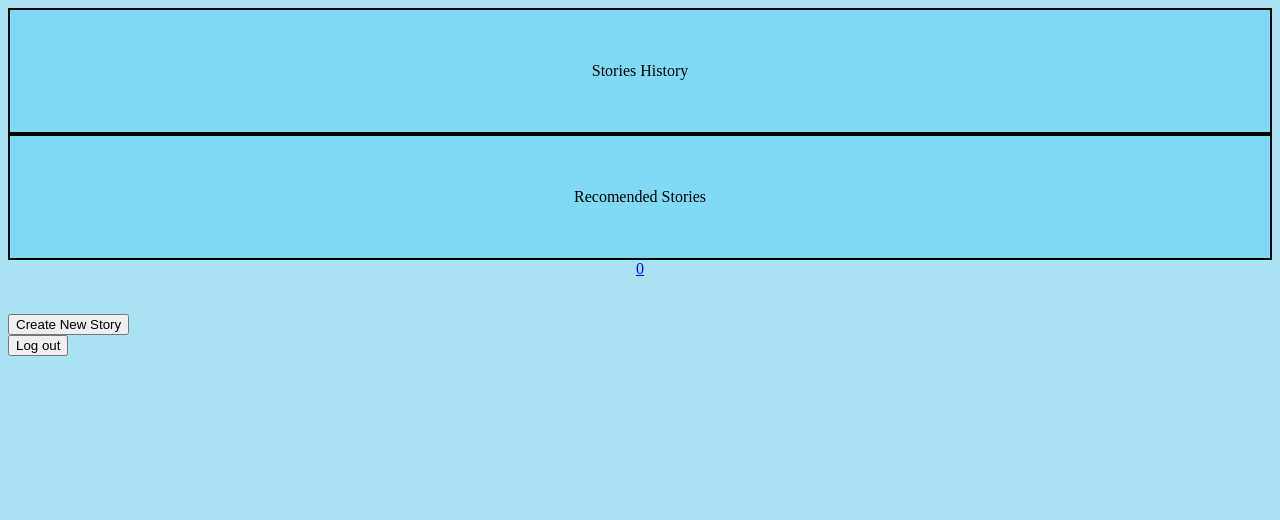
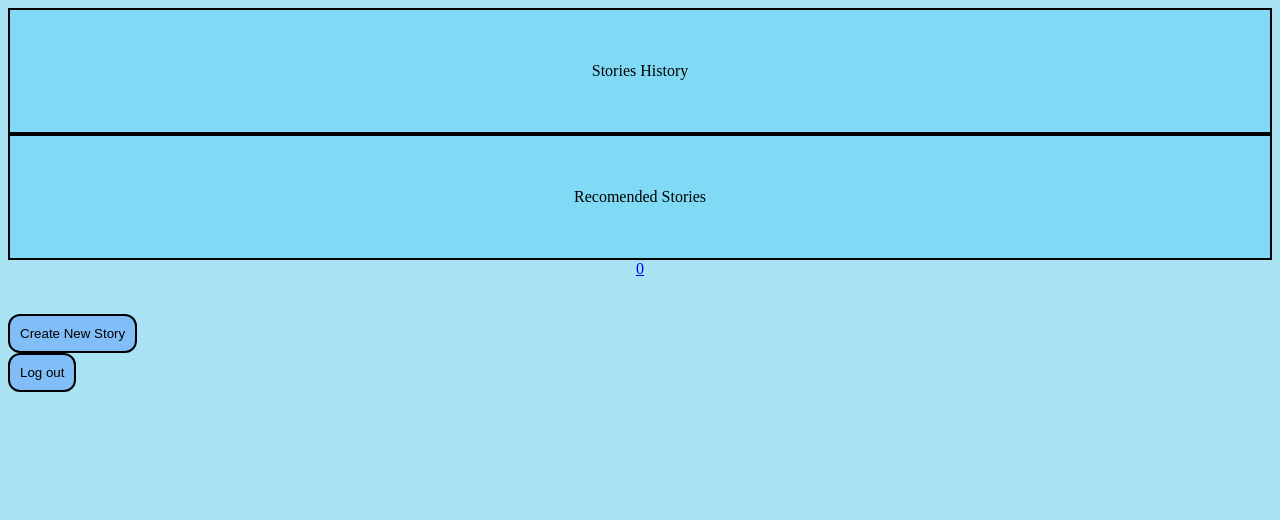
Before and after one commit to syoon123/vims_blog, a Flask app: page / in a window 1280 px wide. Shown: the top 520 px of the page. Run offline with Flask 2, Linux system fonts and the light colour scheme; a user stored in the database is signed in; data comes from the database, SQL or seed files in the repository; both versions use the stored data as it was after the commit; data that the repository does not hold is empty.

Commit message:
button formats

```diff
--- a/templates/homepageTemplate.html
+++ b/templates/homepageTemplate.html
@@ -13,11 +13,11 @@
 
 <div class="body"><br><br>
     <form action = "/newstory/">
-        <input type = "submit" value = "Create New Story"><br>
+        <input type = "submit" value = "Create New Story" class="button"><br>
     </form>
 
     <form action = "/logout/">
-        <input type = "submit" value = "Log out"> <br>
+        <input type = "submit" value = "Log out" class="button"> <br>
     </form>
     <br><br></div>
 
--- a/templates/make_post.html
+++ b/templates/make_post.html
@@ -13,7 +13,7 @@
 	<input type="text" name="title">
 	<h3>Stories are limited to 1000 characters</h3>
     <textarea maxlength = "1000" name = "post" cols = "50" rows = "15"></textarea>
-    <input type = "submit" name = "submit" value = "Submit"></div>
+    <input type = "submit" name = "submit" value = "Submit" class="button"></div>
     </form>
   </body>
 </html>
```
Also changed, not shown: storymaker.db, 4 other files.
